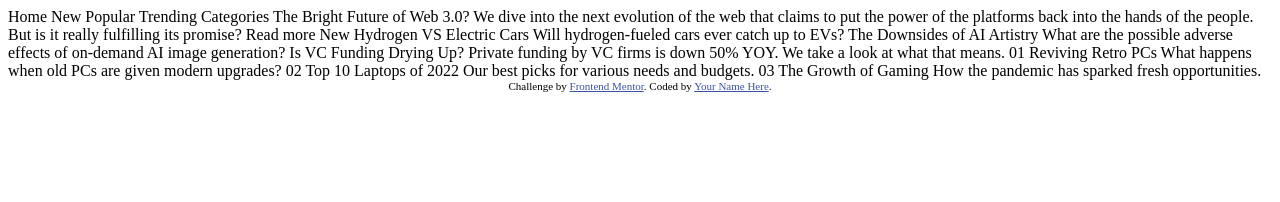
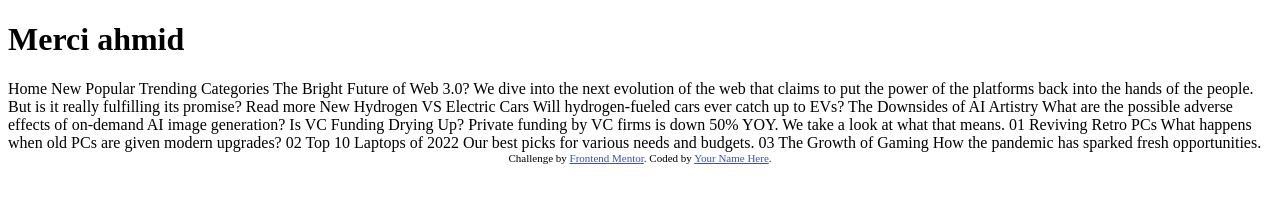
Before and after one commit to himedsoso/frontend_mentor, a plain HTML site: page news-homepage-main/index.html in a window 1280 px wide. Drawn offline with Linux system fonts and the light colour scheme.

Commit message:
modif test

```diff
--- a/news-homepage-main/index.html
+++ b/news-homepage-main/index.html
@@ -15,7 +15,7 @@
   </style>
 </head>
 <body>
-
+        <h1>Merci ahmid </h1>
   Home
   New
   Popular
```
